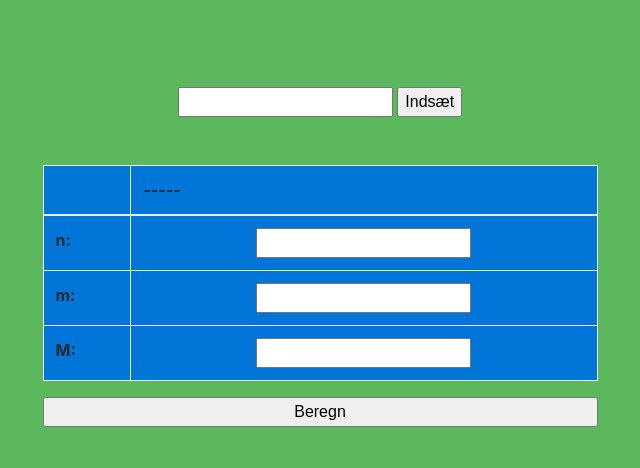
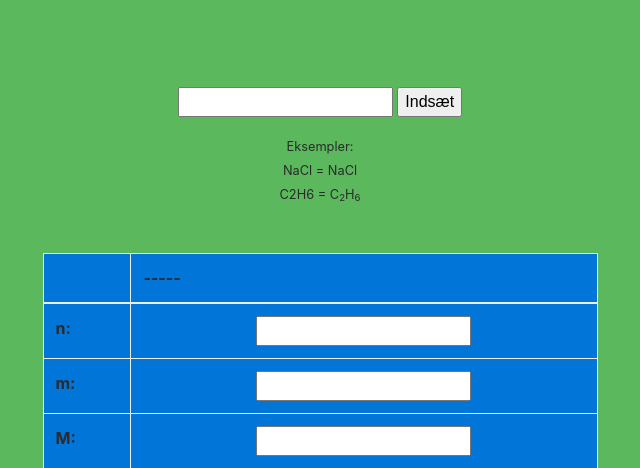
Before and after one commit to henrikac/KemiSpil, a Django app: template kemispil/calculators/templates/calculators/molar_mass_calculator.html in a window 1280 px wide. Shown: the part 57-525 px from the top of the page, without its empty margins (320-960 px from the left). Run offline with Django 3.2, Linux system fonts and the light colour scheme; the template is opened without the code that fills it, so the values that code supplies are empty; some libraries are stand-ins or nearby versions.

Commit message:
example added to template

```diff
--- a/kemispil/calculators/templates/calculators/molar_mass_calculator.html
+++ b/kemispil/calculators/templates/calculators/molar_mass_calculator.html
@@ -15,6 +15,15 @@
         <div class="inline-block text-center mt-5">
             <input type="text" id="insertThis">
             <input type="button" id="insertNow" value="Indsæt">
+
+            <div class="mt-3">
+                <p>
+                    <small>Eksempler:<br>
+                        NaCl = NaCl<br>
+                        C2H6 = C<sub>2</sub>H<sub>6</sub>
+                    </small>
+                </p>
+            </div>
 
             <div class="w-50 mt-5 mx-auto">
                 <table class="table table-bordered bg-primary">
```
